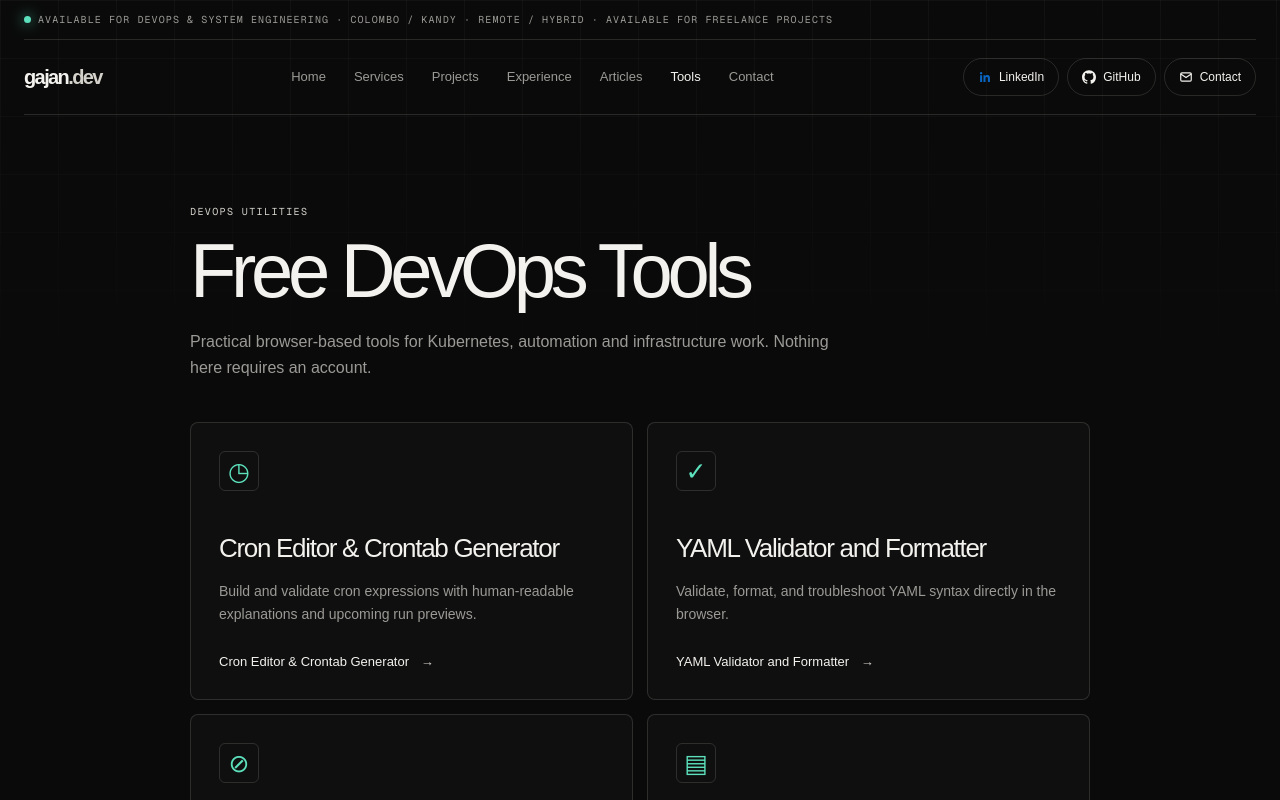
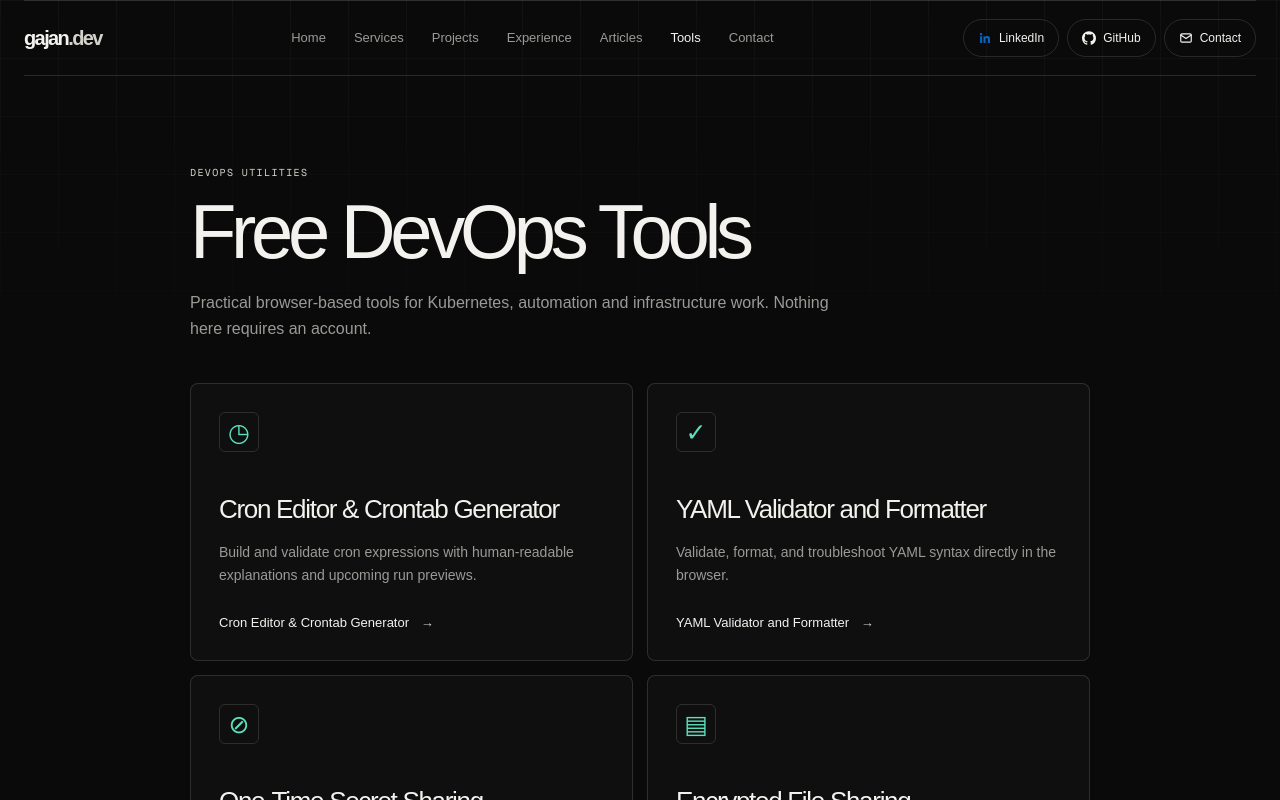
Before and after one commit to trikto/portfolio, a Next.js app: page /tools in a window 1280 px wide. Shown: the top 800 px of the page. Built offline with nearby package versions, Linux system fonts and the light colour scheme.

Commit message:
Hide the availability strip above the site header.
Comment out the global CSS overlay and the remaining page copy so it does not appear on any route.

```diff
--- a/app/home-client.tsx
+++ b/app/home-client.tsx
@@ -316,7 +316,7 @@ export function HomeClient({ latestArticles }: { latestArticles: ReactNode }) {
 
   return (
     <main id="site-top" className="site concept-cloud">
-      <div className="utility"><span className="pulse" /> AVAILABLE FOR PLATFORM & RELIABILITY WORK <span> · </span> COLOMBO, LK <span> · </span> AVAILABLE FOR FREELANCE PROJECTS</div>
+      {/* <div className="utility"><span className="pulse" /> AVAILABLE FOR PLATFORM & RELIABILITY WORK <span> · </span> COLOMBO, LK <span> · </span> AVAILABLE FOR FREELANCE PROJECTS</div> */}
       <SiteHeader />
 
       <section id="top" className="hero">
--- a/app/services/page.tsx
+++ b/app/services/page.tsx
@@ -13,7 +13,7 @@ const boundaries = ["No guaranteed 24/7 managed operations or emergency-response
 const work = [["OpenShift Platform Engineering", "OpenShift · Ceph · Velero · Ansible", "Built resilient cluster environments, backup paths, storage, and operational guardrails for global client workloads."], ["Homelab / gajan.dev", "GKE · GitLab CI · Prometheus · Grafana", "A personal learning platform for running Kubernetes workloads, observability, and cloud delivery experiments."], ["Zelvo", "Docker · GCP · NeonDB · TypeScript", "Receipt-aware expense tracking application deployed with a practical cloud delivery stack."]];
 
 export default function ServicesPage() {
-  return <main id="site-top" className="site concept-cloud services-page"><div className="utility"><span className="pulse" /> AVAILABLE FOR SELECTED DEVOPS PROJECTS</div><SiteHeader />
+  return <main id="site-top" className="site concept-cloud services-page">{/* <div className="utility"><span className="pulse" /> AVAILABLE FOR SELECTED DEVOPS PROJECTS</div> */}<SiteHeader />
     <section className="services-hero" aria-labelledby="services-title"><p className="eyebrow">DEVOPS SERVICES</p><h1 id="services-title">DevOps and cloud services for reliable application delivery</h1><p>I help small teams and growing products automate deployments, operate cloud infrastructure, improve observability, and resolve production issues.</p><p className="availability-note">Available for selected freelance and contract DevOps projects.</p><div className="hero-actions"><a className="button primary" href="mailto:gajanrajah@protonmail.com?subject=DevOps%20project%20discussion">Discuss your project <span aria-hidden="true">↗</span></a><Link className="button ghost" href="/#work">View selected work <span aria-hidden="true">↓</span></Link></div></section>
     <section className="services-content" aria-labelledby="service-categories"><div className="section-heading"><div><p className="eyebrow">CAPABILITIES</p><h2 id="service-categories">Practical support, scoped to the work.</h2></div></div><div className="service-details">{services.map((service) => <article className="service-detail" key={service.title}><span className="service-icon" aria-hidden="true">{service.icon}</span><div><h3>{service.title}</h3><p>{service.description}</p></div><div><h4>Typical deliverables</h4><ul>{service.deliverables.map((item) => <li key={item}>{item}</li>)}</ul></div><div><h4>Suitable for</h4><ul>{service.suitableFor.map((item) => <li key={item}>{item}</li>)}</ul><a href="mailto:gajanrajah@protonmail.com?subject=DevOps%20service%20requirement">Discuss this requirement <b aria-hidden="true">→</b></a></div></article>)}</div></section>
     <section className="services-content"><p className="eyebrow">ENGAGEMENTS</p><h2>Engagement options</h2><div className="services-grid compact-grid">{engagements.map(([title, text]) => <article className="service-card" key={title}><h3>{title}</h3><p>{text}</p></article>)}</div></section>
--- a/app/tools/page.tsx
+++ b/app/tools/page.tsx
@@ -17,5 +17,5 @@ const tools = [
 ];
 
 export default function ToolsPage() {
-  return <main className="site concept-cloud tools-page"><div className="utility"><span className="pulse" /> AVAILABLE FOR DEVOPS & SYSTEM ENGINEERING</div><SiteHeader /><section className="tools-hero" aria-labelledby="tools-title"><p className="eyebrow">DEVOPS UTILITIES</p><h1 id="tools-title">Free DevOps Tools</h1><p>Practical browser-based tools for Kubernetes, automation and infrastructure work. Nothing here requires an account.</p></section><section className="tools-grid" aria-label="Available tools">{tools.map((tool) => <Link className="tool-card" href={tool.href} key={tool.href}><span className="tool-icon" aria-hidden="true">{tool.icon}</span><h2>{tool.title}</h2><p>{tool.description}</p><span className="tool-action">{tool.action} <b aria-hidden="true">→</b></span></Link>)}</section><p className="privacy-note">The cron editor and YAML validator run entirely in your browser and upload nothing. One-time secret sharing encrypts text in the browser, uploads only ciphertext, and burns the stored copy on first read. Encrypted file sharing encrypts a file of up to 100 MB in the browser and keeps the key in the link fragment; unlike secrets, downloads are reusable, and only ciphertext is stored on the self-hosted API.</p></main>;
+  return <main className="site concept-cloud tools-page">{/* <div className="utility"><span className="pulse" /> AVAILABLE FOR DEVOPS & SYSTEM ENGINEERING</div> */}<SiteHeader /><section className="tools-hero" aria-labelledby="tools-title"><p className="eyebrow">DEVOPS UTILITIES</p><h1 id="tools-title">Free DevOps Tools</h1><p>Practical browser-based tools for Kubernetes, automation and infrastructure work. Nothing here requires an account.</p></section><section className="tools-grid" aria-label="Available tools">{tools.map((tool) => <Link className="tool-card" href={tool.href} key={tool.href}><span className="tool-icon" aria-hidden="true">{tool.icon}</span><h2>{tool.title}</h2><p>{tool.description}</p><span className="tool-action">{tool.action} <b aria-hidden="true">→</b></span></Link>)}</section><p className="privacy-note">The cron editor and YAML validator run entirely in your browser and upload nothing. One-time secret sharing encrypts text in the browser, uploads only ciphertext, and burns the stored copy on first read. Encrypted file sharing encrypts a file of up to 100 MB in the browser and keeps the key in the link fragment; unlike secrets, downloads are reusable, and only ciphertext is stored on the self-hosted API.</p></main>;
 }
--- a/app/workouts/page.tsx
+++ b/app/workouts/page.tsx
@@ -12,5 +12,5 @@ export const metadata: Metadata = pageMetadata({
 });
 
 export default function WorkoutsPage() {
-  return <main className="site concept-cloud tools-page"><div className="utility"><span className="pulse" /> AVAILABLE FOR DEVOPS & SYSTEM ENGINEERING</div><SiteHeader /><div className="tool-placeholder"><section aria-labelledby="workouts-title"><p className="eyebrow">PERSONAL SCHEDULE</p><h1 id="workouts-title">Workout Schedule</h1><p>This page links to Gajan&apos;s current personal workout and training schedule.</p><div className="hero-actions"><a className="button primary" href={scheduleUrl} target="_blank" rel="noopener noreferrer">Open Workout Schedule <span aria-hidden="true">↗</span></a><Link className="button ghost" href="/">Back to portfolio <span aria-hidden="true">←</span></Link></div></section></div></main>;
+  return <main className="site concept-cloud tools-page">{/* <div className="utility"><span className="pulse" /> AVAILABLE FOR DEVOPS & SYSTEM ENGINEERING</div> */}<SiteHeader /><div className="tool-placeholder"><section aria-labelledby="workouts-title"><p className="eyebrow">PERSONAL SCHEDULE</p><h1 id="workouts-title">Workout Schedule</h1><p>This page links to Gajan&apos;s current personal workout and training schedule.</p><div className="hero-actions"><a className="button primary" href={scheduleUrl} target="_blank" rel="noopener noreferrer">Open Workout Schedule <span aria-hidden="true">↗</span></a><Link className="button ghost" href="/">Back to portfolio <span aria-hidden="true">←</span></Link></div></section></div></main>;
 }
```
Also changed, not shown: app/globals.css.
